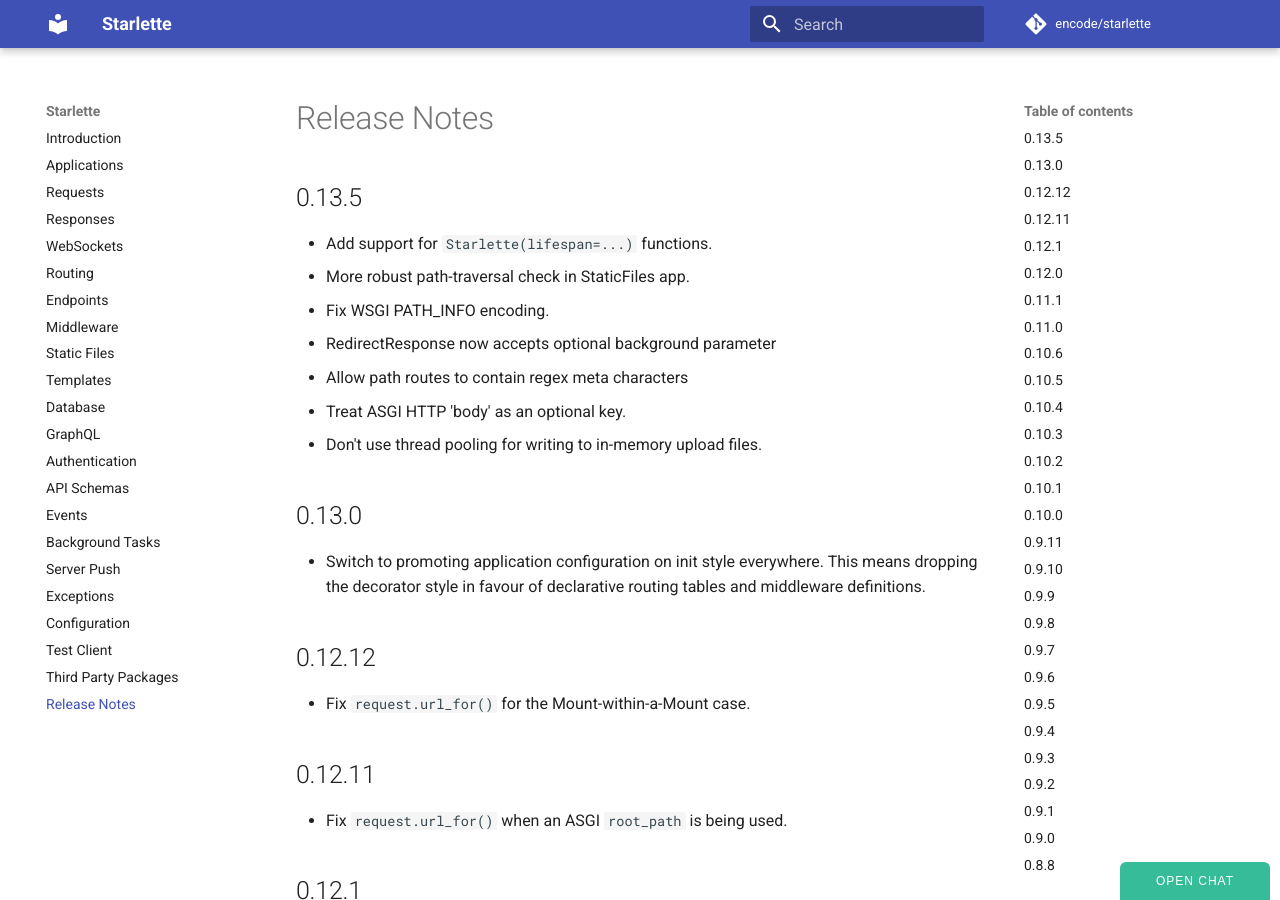
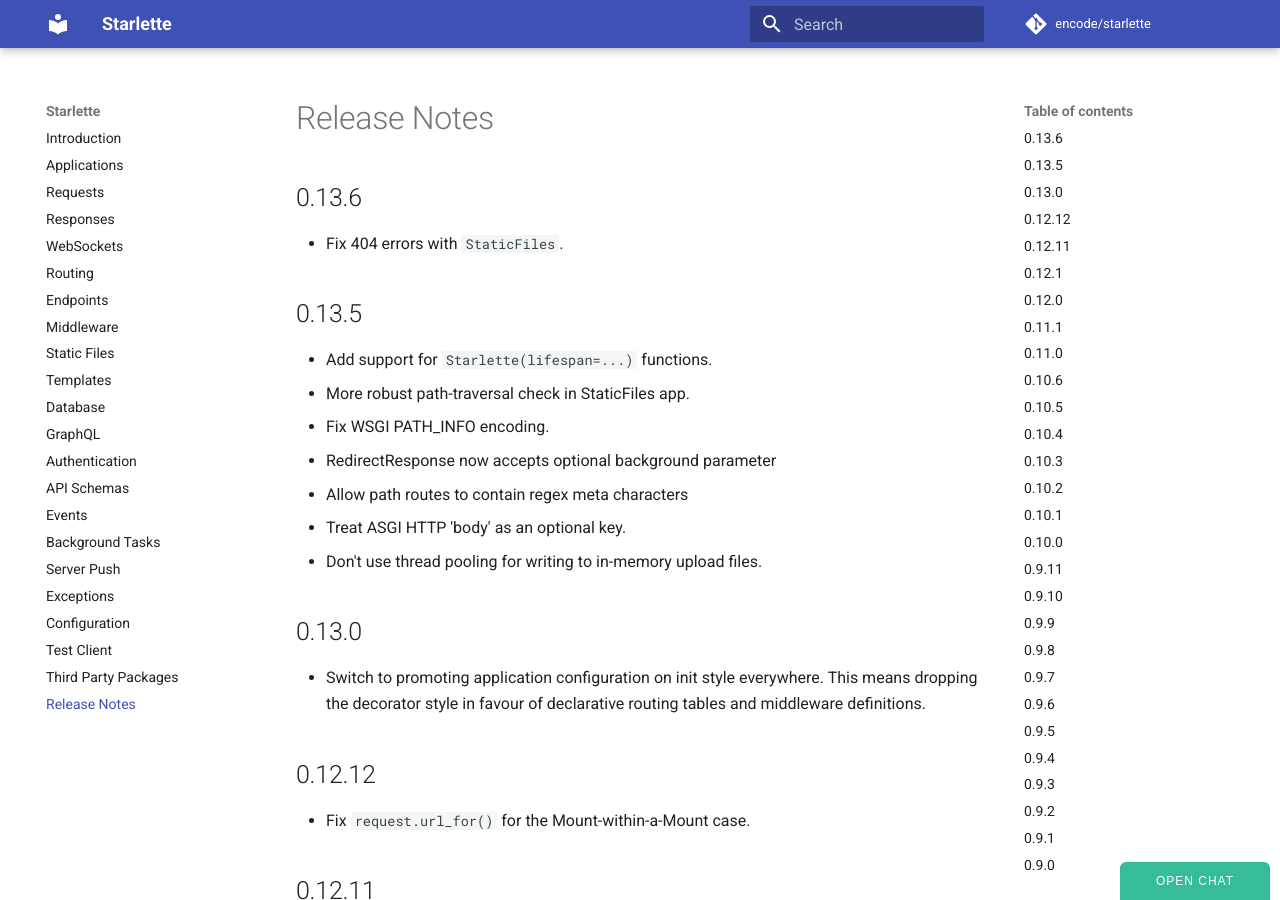
Before and after one commit to hidraco/starlette, an MkDocs documentation site: the page built from docs/release-notes.md, in a window 1280 px wide and 900 px high. Built offline with MkDocs 1.6.1 and Material for MkDocs 9.7.7, drawn with Linux system fonts in a browser that asks for light colours; comment, search, counter and statistics services are not loaded.

Commit message:
Version 0.13.6 (#1006)
* Fix staticfiles 404 errors

* Version 0.13.6

```diff
--- a/docs/release-notes.md
+++ b/docs/release-notes.md
@@ -1,3 +1,7 @@
+## 0.13.6
+
+* Fix 404 errors with `StaticFiles`.
+
 ## 0.13.5
 
 * Add support for `Starlette(lifespan=...)` functions.
--- a/starlette/__init__.py
+++ b/starlette/__init__.py
@@ -1 +1 @@
-__version__ = "0.13.5"
+__version__ = "0.13.6"
```
